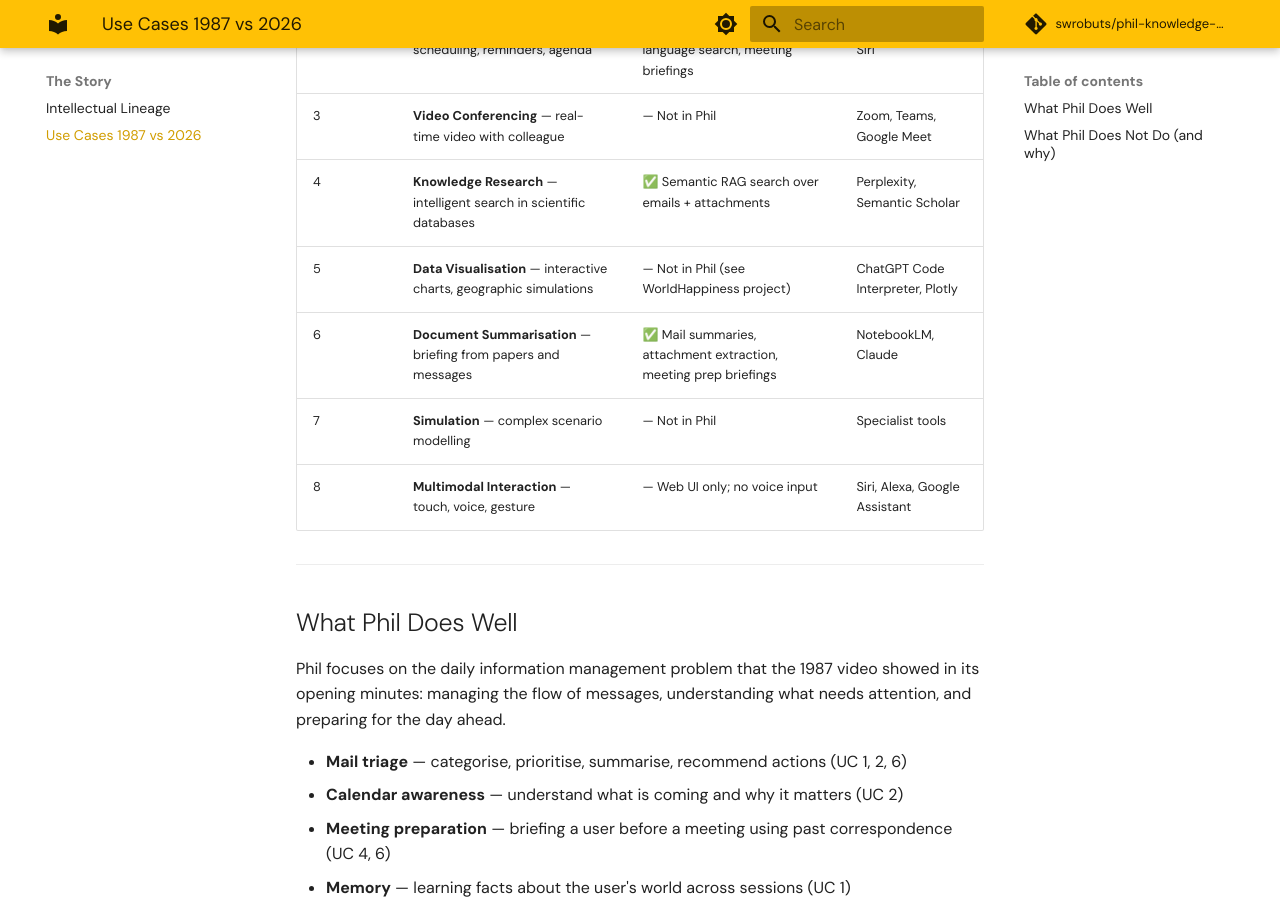
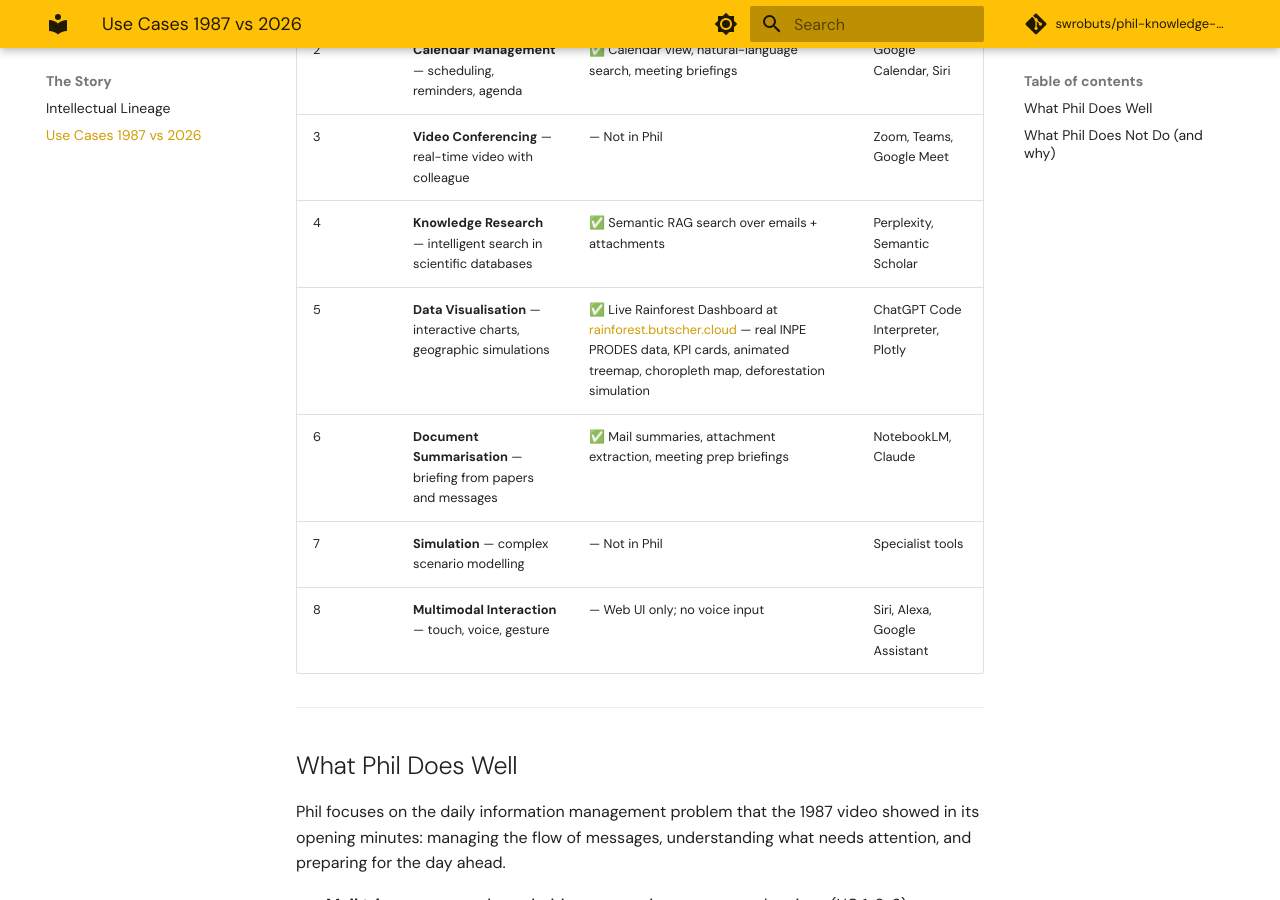
Before and after one commit to swrobuts/phil-website, an MkDocs documentation site: the page built from docs/use-cases.md, in a window 1280 px wide and 900 px high, scrolled down 521 px. Built offline with MkDocs 1.6.1 and Material for MkDocs 9.7.7, drawn with Linux system fonts in a browser that asks for light colours; some web fonts are replaced; comment, search, counter and statistics services are not loaded.

Commit message:
docs: mention live Rainforest Dashboard in UC 05

```diff
--- a/docs/use-cases.md
+++ b/docs/use-cases.md
@@ -14,7 +14,7 @@
 | 2 | **Calendar Management** — scheduling, reminders, agenda | ✅ Calendar view, natural-language search, meeting briefings | Google Calendar, Siri |
 | 3 | **Video Conferencing** — real-time video with colleague | — Not in Phil | Zoom, Teams, Google Meet |
 | 4 | **Knowledge Research** — intelligent search in scientific databases | ✅ Semantic RAG search over emails + attachments | Perplexity, Semantic Scholar |
-| 5 | **Data Visualisation** — interactive charts, geographic simulations | — Not in Phil (see WorldHappiness project) | ChatGPT Code Interpreter, Plotly |
+| 5 | **Data Visualisation** — interactive charts, geographic simulations | ✅ Live Rainforest Dashboard at [rainforest.butscher.cloud](https://rainforest.butscher.cloud) — real INPE PRODES data, KPI cards, animated treemap, choropleth map, deforestation simulation | ChatGPT Code Interpreter, Plotly |
 | 6 | **Document Summarisation** — briefing from papers and messages | ✅ Mail summaries, attachment extraction, meeting prep briefings | NotebookLM, Claude |
 | 7 | **Simulation** — complex scenario modelling | — Not in Phil | Specialist tools |
 | 8 | **Multimodal Interaction** — touch, voice, gesture | — Web UI only; no voice input | Siri, Alexa, Google Assistant |
--- a/index.html
+++ b/index.html
@@ -721,7 +721,7 @@
       <div class="ct-row">
         <span class="ct-uc">UC 05</span>
         <div class="ct-apple">Dynamic, interactive charts and geographic simulations generated on demand from live data.</div>
-        <div class="ct-phil"><strong>Data Visualisation</strong><p>Dashboard tiles show mail category trends and Pareto distributions. WorldHappiness data story demonstrates on-demand charting. Full simulation not implemented.</p></div>
+        <div class="ct-phil"><strong>Data Visualisation</strong><p>Dashboard tiles show mail category trends and Pareto distributions. Live Amazon deforestation dashboard at <a href="https://rainforest.butscher.cloud">rainforest.butscher.cloud</a> — interactive data story with real INPE PRODES data, KPI cards, animated treemap, choropleth map, and deforestation simulation.</p></div>
         <span class="ct-status ct-status--partial">Partial</span>
       </div>
 
```
